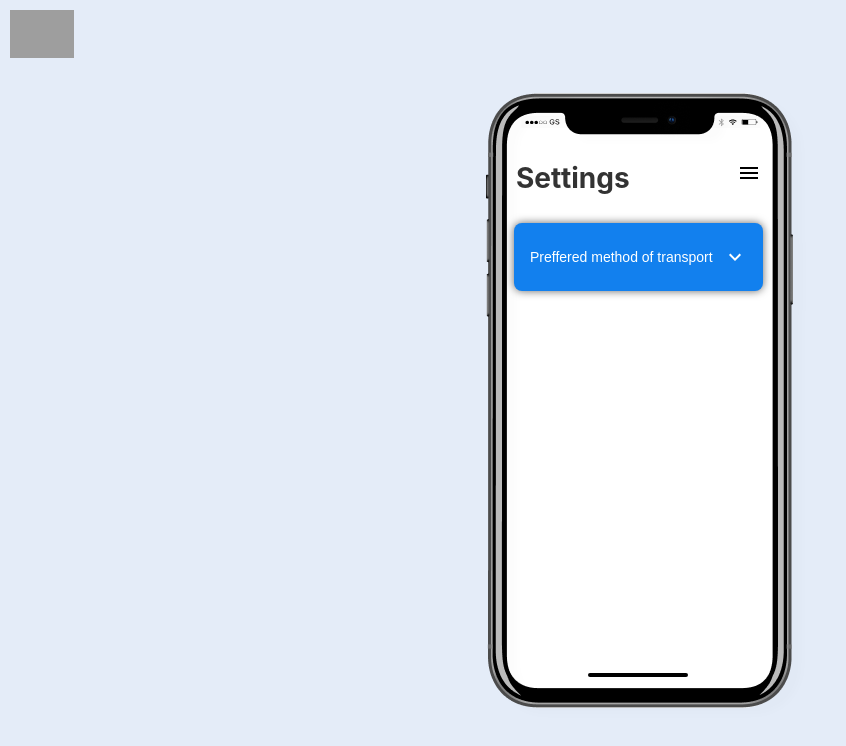
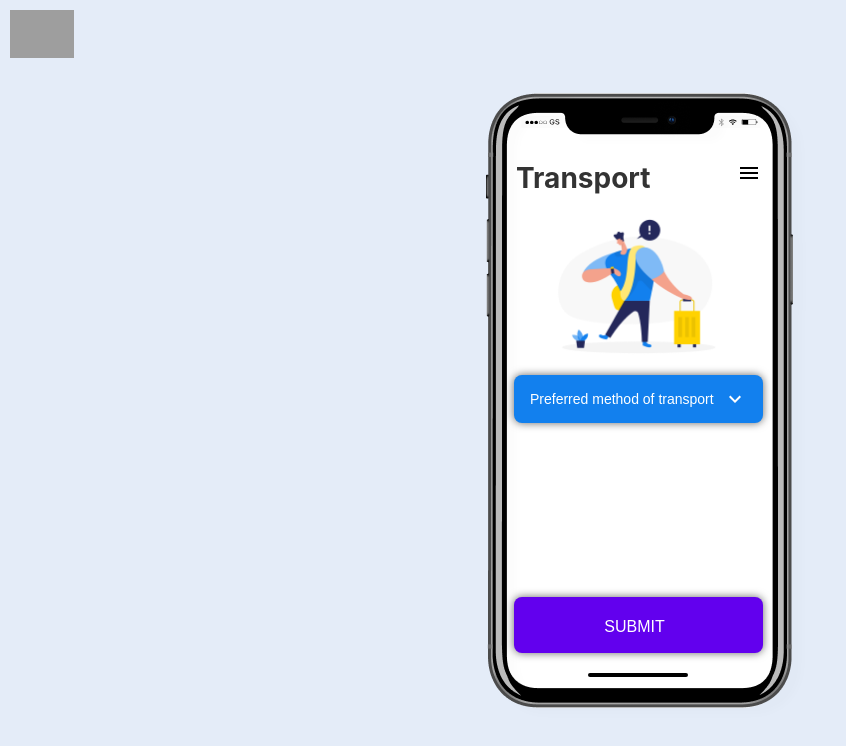
Before and after one commit to katwlodarczyk/interaction-design, a React (Create React App) app: page /interaction-design/week-6 in a window 1280 px wide. Shown: the top 746 px of the page, without its empty margins (0-846 px from the left). Built offline with nearby package versions, Linux system fonts and the light colour scheme; grey boxes are pictures that could not be loaded.

Commit message:
week 6 almost complete

```diff
--- a/src/components/week6/index.js
+++ b/src/components/week6/index.js
@@ -6,6 +6,8 @@ import hamburgerMenu from './../../assets/hamburger-menu.svg';
 import closeIcon from './../../assets/close-icon.svg';
 import statusBar from './../../assets/status-bar.svg';
 import arrow from './../../assets/chevron-down.svg';
+import traveling from './../../assets/traveling.png';
+import spinner from './../../assets/spinner.svg';
 import userAvatar from './../../assets/user-avatar.png';
 import statsGroup from './../../assets/stats-group.png';
 import pictureGroup from './../../assets/picture-group.png';
@@ -151,6 +153,17 @@ const StyledLink = styled.a`
    }
 `;
 
+
+const StyledImage = styled.img`
+    width: 65%;
+    display: flex;
+    justify-content: center;
+    align-self: center;
+    position: absolute;
+    top: 120px;
+  `;
+
+
 const StyledHeaderSection = styled.div`
    display: flex;
    flex-direction: row;
@@ -204,7 +217,7 @@ const StyledButton = styled.button`
     border: 0;
     border-radius: 8px;
     box-shadow: 0 0 0.5rem rgba(0,0,0,0.6);
-    margin: 28px 28px 0 28px;
+    margin: 180px 28px 0 28px;
     display: flex;
     justify-content: space-between;
     align-items: center;
@@ -214,7 +227,50 @@ const StyledButton = styled.button`
         background: #80bfda;
         color: white;
     }
+    & p {
+        margin: 0;
+    }
 `;
+
+const StyledSubmit = styled.button`
+    color: #fff;
+    background-color: #6200ee;
+    padding: 16px 16px;
+    font-size: 16px;
+    border: 0;
+    border-radius: 8px;
+    box-shadow: 0 0 0.5rem rgba(0,0,0,0.6);
+    margin: 28px 28px 0 28px;
+    position: absolute;
+    bottom: 55px;
+    left: 0;
+    height: 56px;
+    width: 249px;
+    display: flex;
+    flex-direction: row;
+    cursor: pointer;
+    justify-content: center;
+    align-items: center;
+    outline: none;
+    &:hover{
+        background: #80bfda;
+        color: white;
+    }
+    & p {
+        padding-right: 8px;
+        padding-top: 4px;
+        margin: 0;
+    }
+`;
+
+const StyledSpinner = styled.img`
+
+`;
+
+const Submitted = styled.div`
+    display: flex;
+`;
+
 
 export const Dropdown = (props) => {
 
@@ -253,6 +309,7 @@ export const Dropdown = (props) => {
 function Week6() {
     const [navOpen, setNavOpen] = useState(false);
     const [ open, setOpen ] = useState(false);
+    const [click, setClick] = useState(false);
 
     const handleClose = () => {
 
@@ -278,6 +335,10 @@ function Week6() {
         setOpen(!open);
     }
 
+    const handleSubmit = () =>{
+        setClick(!click)
+    }
+
     return (
         <OuterWrapper>
             <a href="/interaction-design/">
@@ -291,7 +352,7 @@ function Week6() {
                     </Background>
                     <Intersection className="intersection">
                         <StyledHeaderSection>
-                            <StyledHeader>Settings</StyledHeader>
+                            <StyledHeader>Transport</StyledHeader>
                             <Swipeable onSwiped={handleSwipe}>
                                 <StyledNavWrapper>
                                     <StyledSideNav open={navOpen}>
@@ -313,11 +374,24 @@ function Week6() {
                                 </StyledNavWrapper>
                             </Swipeable>
                         </StyledHeaderSection>
+                        <StyledImage src={traveling}></StyledImage>
                         <StyledButton onClick={handleClick}>
-                            <p>Preffered method of transport</p>
+                            <p>Preferred method of transport</p>
                             <img src={arrow}></img>
-                            </StyledButton>
+                        </StyledButton>
                         <Dropdown open={open} onClick={handleClick}/>
+                        <StyledSubmit onClick={handleSubmit}>
+                            { !click &&
+                                (<p>SUBMIT</p>)
+                            }
+                            {
+                                click &&
+                                (<Submitted>
+                                    <p>SUBMITTED</p>
+                                    <StyledSpinner src={spinner}></StyledSpinner>
+                                </Submitted>)
+                            }
+                        </StyledSubmit>
 
                     </Intersection>
                 </StyledDiv>
```
Also changed, not shown: src/assets/spinner.svg (added), src/assets/traveling.png (added).
